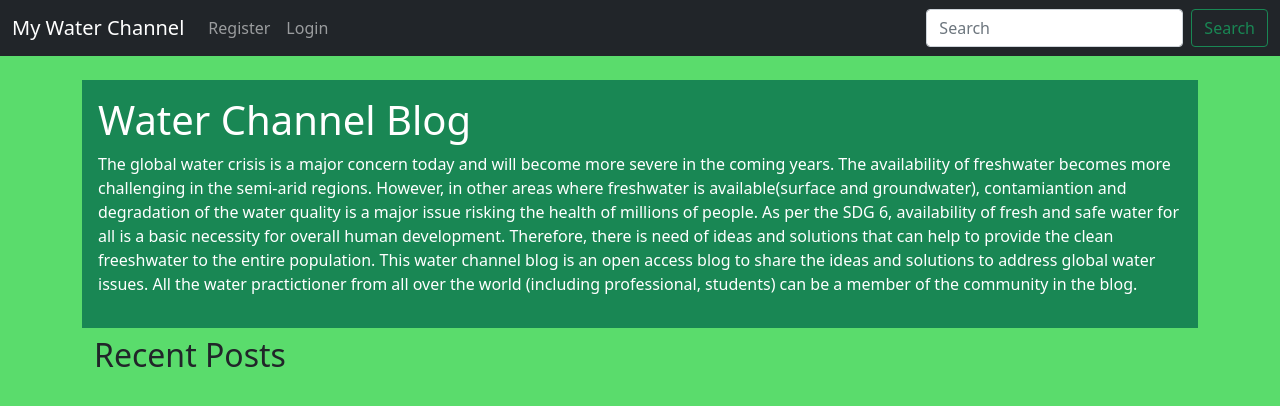
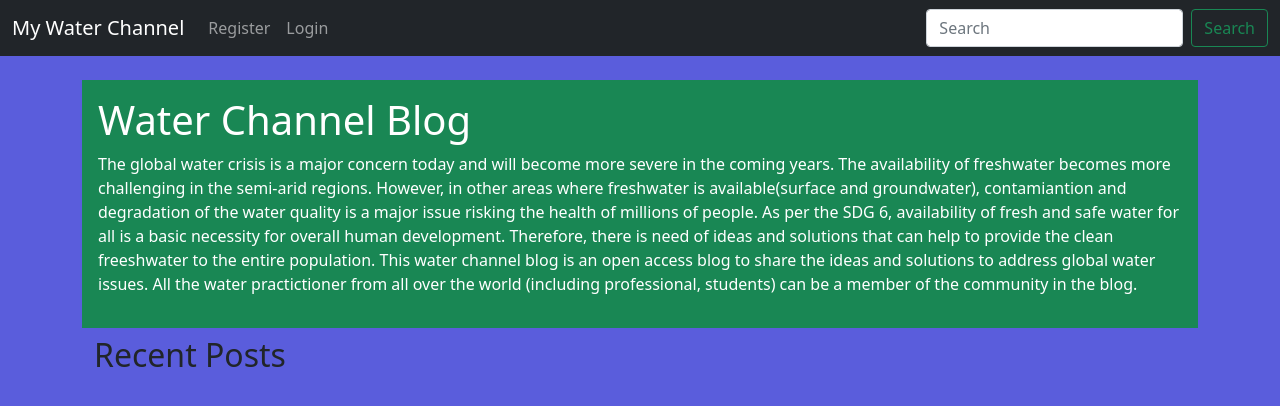
Before and after one commit to dhakal79/Portfolio-project-MS4, a Django app: page / in a window 1280 px wide. Shown: the top 406 px of the page. Run offline with Django 4.2, Linux system fonts and the light colour scheme; data that the repository does not hold is empty.

Commit message:
move static folder to project directory

```diff
--- a/waterchanel/static/blog.css
+++ b/waterchanel/static/blog.css
@@ -1,3 +1,3 @@
 body{
-    background-color: rgba(37, 209, 60, 0.753);
+    background-color: rgba(37, 40, 209, 0.753);
 }
```
